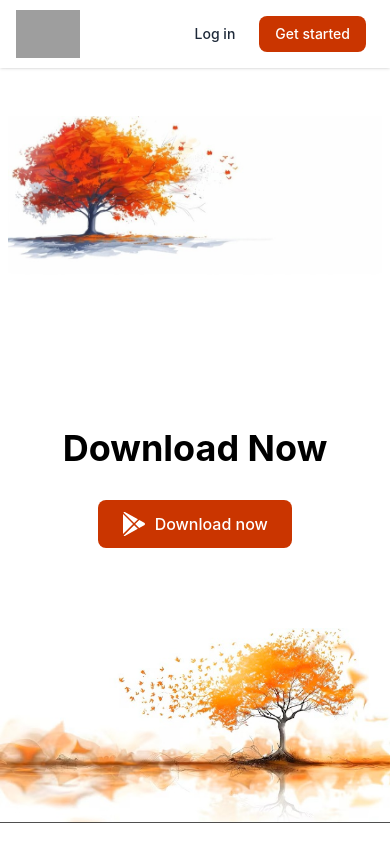
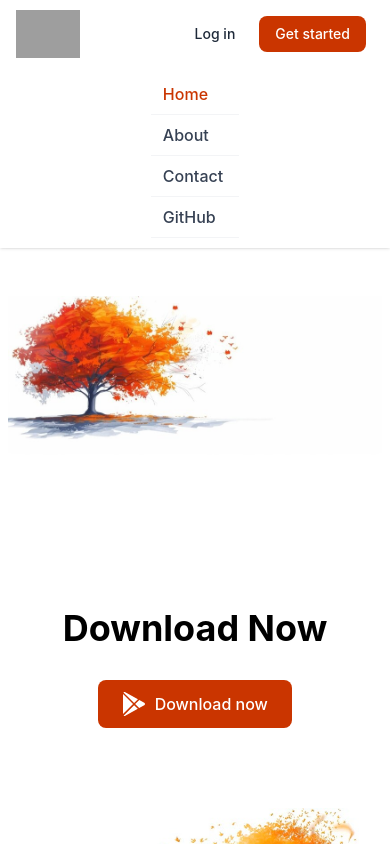
Before and after one commit to anasshiraz/reactRouter, a React (Vite) app: page / in a window 390 px wide. Shown: the top 844 px of the page. Built offline with nearby package versions, Linux system fonts and the light colour scheme; grey boxes are pictures that could not be loaded.

Commit message:
fix mobile navbar visibility

```diff
--- a/src/components/Header/Header.jsx
+++ b/src/components/Header/Header.jsx
@@ -27,7 +27,7 @@ export default function Header() {
             </Link>
           </div>
           <div
-            className="hidden justify-between items-center w-full lg:flex lg:w-auto lg:order-1"
+            className="flex flex-col lg:flex-row justify-between items-center w-full lg:w-auto lg:order-1"
             id="mobile-menu-2"
           >
             <ul className="flex flex-col mt-4 font-medium lg:flex-row lg:space-x-8 lg:mt-0">
```
